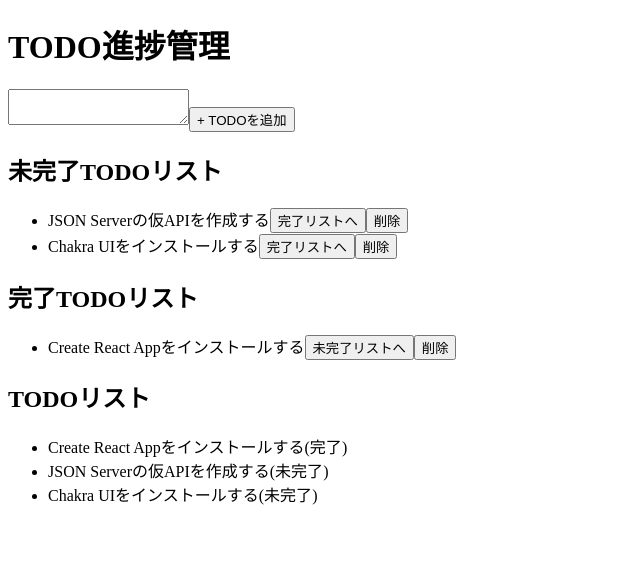
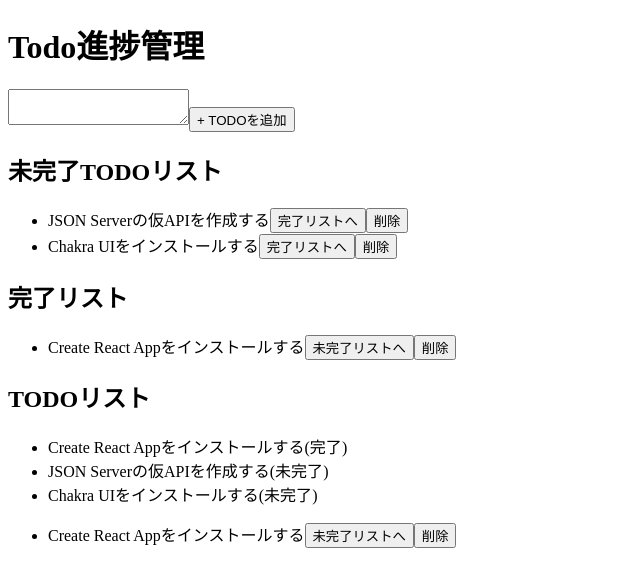
Before and after one commit to otampy3184/reacthooks-practice, a React (Create React App) app: page / in a window 1280 px wide. Shown: the top 586 px of the page, without its empty margins (0-640 px from the left). Built offline with nearby package versions, Linux system fonts and the light colour scheme; data requests are answered from the project's data file.

Commit message:
App.go内でコンポーネント化

```diff
--- a/src/components/App.js
+++ b/src/components/App.js
@@ -3,6 +3,52 @@
 
 // ローカルで立ち上げているモックサーバのURL
 const todoDataUrl = "http://localhost:3100/todos";
+
+// TodoTitleコンポーネントを作成
+// 見出しタグがh1, h2の場合は条件分岐を作成しておく
+// 親コンポーネントからtitle, asをpropsとして受け取る
+const TodoTitle = ({ title, as }) => {
+  // asがh1ならtitleタグはh1タグ
+  if (as === "h1") return <h1>{title}</h1>;
+
+  // asがh2ならtitleタグはh2タグ
+  if (as === "h2") return <h2>{title}</h2>;
+
+  // どちらでもなければpタグ
+  return <p>{title}</p>;
+};
+
+// TodoItemコンポーネントを作成
+// 親コンポーネントからTodoをpropsとして受け取る
+const TodoItem = ({ todo }) => {
+  return (
+    <li>
+
+      {/** Todoの内容 */}
+      {todo.content}
+      {/* Todoが完了の場合は「未完了リストへ」、未完了の場合は「完了リストへ」と表示するボタンを設置する */}
+      {/* 現時点でトグルボタンは機能していない */}
+      <button>{todo.done ? "未完了リストへ" : "完了リストへ"}</button>
+
+      {/* TODOの削除ボタンを作成しておくが、現状ではまだ完成していない */}
+      <button>削除</button>
+
+    </li>
+  );
+};
+
+// TODOリストコンポーネントを作成
+// 親コンポーネントからtodolistをpropsとして受け取る
+const TodoList = ({ todoList }) => {
+  return (
+  <ul>
+    {/** mapを使ってTodoアイテムをひとつづつ取り出す */}
+    {todoList.map((todo) => (
+      <TodoItem todo={todo} key={todo.id}/>
+    ))}
+  </ul>
+  );
+};
 
 function App() {
   // todoListは現在のTodoの状態を保存する変数
@@ -46,10 +92,16 @@
 
   return (
     <>
-      <h1>TODO進捗管理</h1>
+
+    {/**TodoTitleコンポーネントを使用する */}
+      <TodoTitle title="Todo進捗管理" as="h1"/>
+
       <textarea />
+
       <button>+ TODOを追加</button>
-      <h2>未完了TODOリスト</h2>
+
+      <TodoTitle title="未完了TODOリスト" as="h2"/>
+
       <ul>
         {inCompletedList.map((todo) =>(
           <li key={todo.id}>
@@ -63,7 +115,7 @@
         ))}
       </ul>
 
-      <h2>完了TODOリスト</h2>
+      <TodoTitle title="完了リスト" as="h2"/>
       <ul>
         {completedList.map((todo) => (
           <li key={todo.id}>
@@ -76,6 +128,7 @@
           </li>
         ))}
       </ul>
+      {/** Todoリストもコンポーネント化 */}
       <h2>TODOリスト</h2>
       <ul>
         {todoList.map((todo) => (
@@ -84,6 +137,7 @@
           </li>
         ))}
       </ul>
+      <TodoList todoList={completedList}/>
     </>
   );
 }
```
